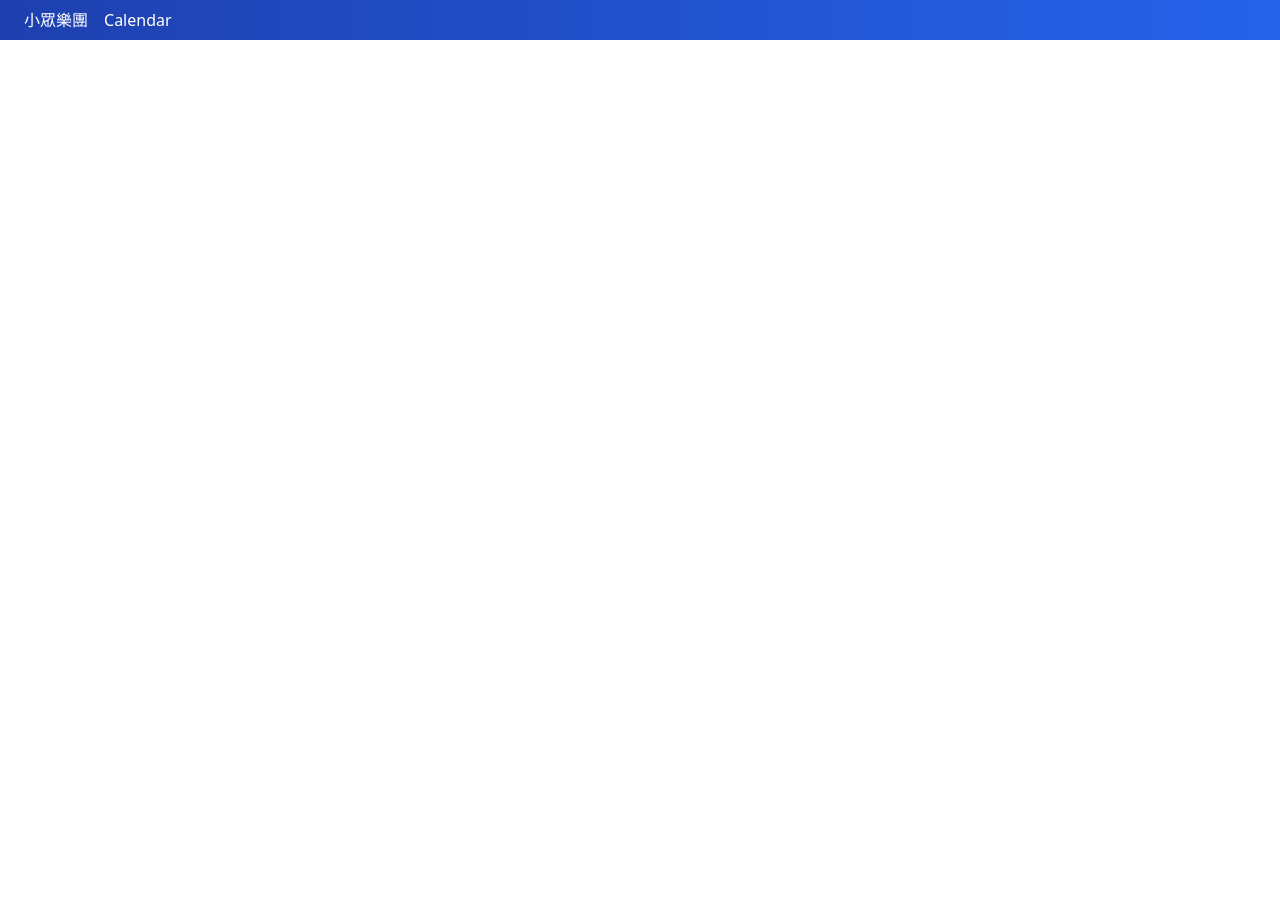
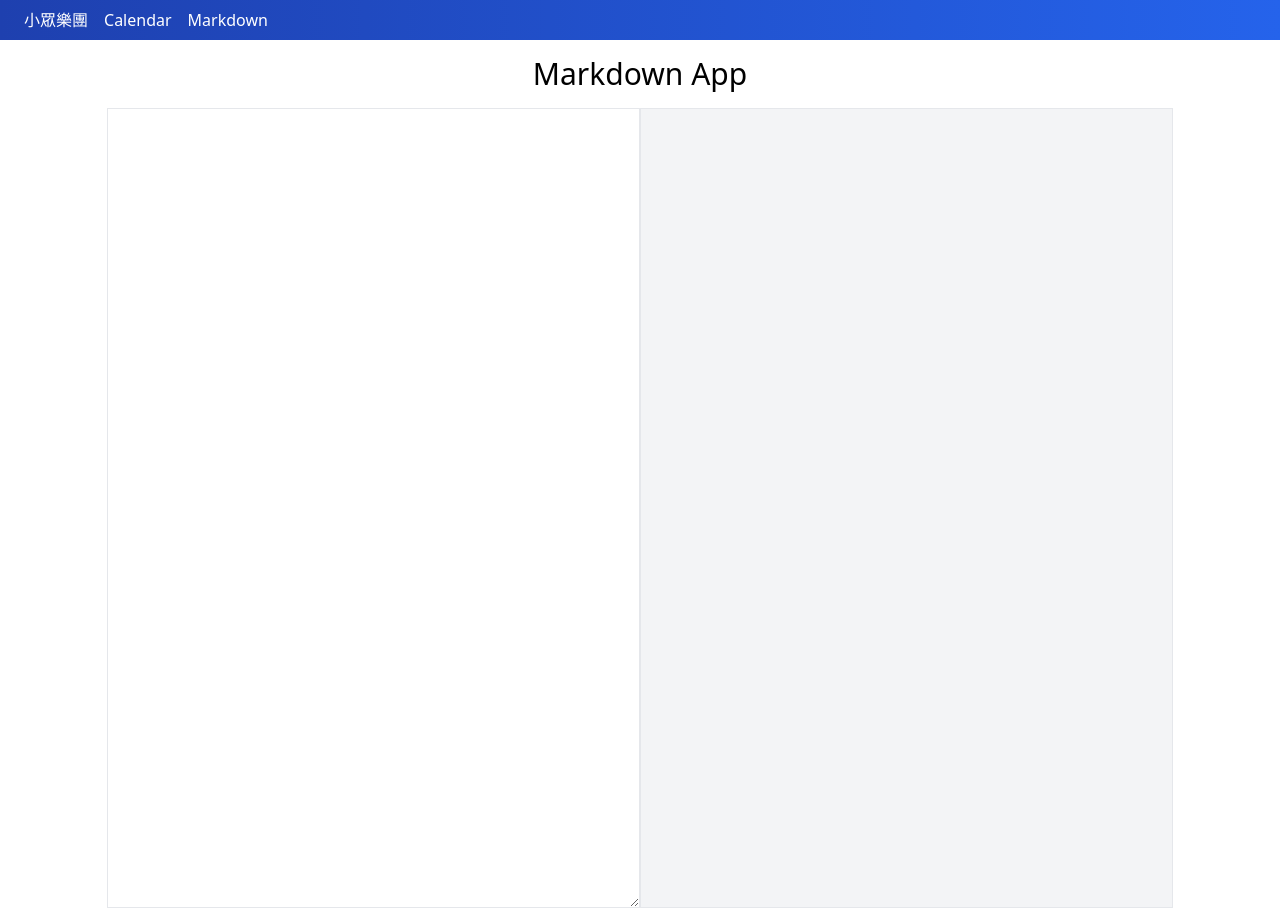
Before and after one commit to novia0808/vue10Apps, a Vue app: page /markdown in a window 1280 px wide. Before the commit this address had no page. Before the commit the page ends 800 px from the top, so only its background shows below. Built offline with nearby package versions, Linux system fonts and the light colour scheme.

Commit message:
finished markdown app

```diff
--- a/package.json
+++ b/package.json
@@ -10,6 +10,7 @@
   "dependencies": {
     "autoprefixer": "^9.8.6",
     "core-js": "^3.6.5",
+    "marked": "^1.2.7",
     "postcss": "^7.0.35",
     "tailwindcss": "npm:@tailwindcss/postcss7-compat@^2.0.2",
     "vue": "^3.0.0",
--- a/src/components/AppHeader.vue
+++ b/src/components/AppHeader.vue
@@ -1,12 +1,21 @@
 <template>
   <nav class="w-full bg-gradient-to-r from-blue-800 to-blue-600 text-white px-4 py-2">
-    <router-link class="mx-2" to="/band">小眾樂團</router-link>
-    <router-link class="mx-2" to="/calendar">Calendar</router-link>
+    <router-link v-for="item in list" :key="item.to" class="mx-2" :to="item.to">{{item.title}}</router-link>
   </nav>
 </template>
 
 <script>
-  export default {};
+  export default {
+    data(){
+      return {
+        list: [
+          {title: '小眾樂團', to: '/band'},
+          {title: 'Calendar', to: '/calendar'},
+          {title: 'Markdown', to: '/markdown'},
+          ]
+      }
+    }
+  };
 </script>
 
 <style>
--- /dev/null
+++ b/src/pages/Markdown.vue
@@ -0,0 +1,40 @@
+<template>
+<div class="flex flex-wrap w-full">
+  <h1 class="w-full text-center text-3xl my-4">Markdown App</h1>
+  <section class="flex m-auto w-10/12 h-screen">
+    <article class="w-1/2 border">
+    <textarea class="w-full h-full" :value="text" @input="update"></textarea>
+    </article>
+    <article class="w-1/2 border bg-gray-100" v-html="markedText"></article>
+  </section>
+</div>
+</template>
+
+<script>
+import marked from 'marked'
+import debounce from '../utilities/mixins/debounce'
+
+export default {
+  mixins:[ debounce ],
+  data(){
+    return {
+      text: "",
+    }
+  },
+  methods:{
+    update(e){
+      const task = () => { this.text = e.target.value }
+      this.debounce(task, 500)
+    },
+  },
+  computed:{
+    markedText(){
+      return marked(this.text)
+    }
+  }
+}
+</script>
+
+<style>
+
+</style>
--- /dev/null
+++ b/src/utilities/mixins/debounce.js
@@ -0,0 +1,13 @@
+export default {
+  data(){
+    return {
+      timeout: ""
+    }
+  },
+  methods: {
+    debounce(func, wait = 1000){
+      clearTimeout(this.timeout)
+      this.timeout = setTimeout(func, wait)
+    },
+  },
+}
```
Also changed, not shown: src/router.js (+6 -4 lines), 1 other file (tests, documents, lock files or other folders).
